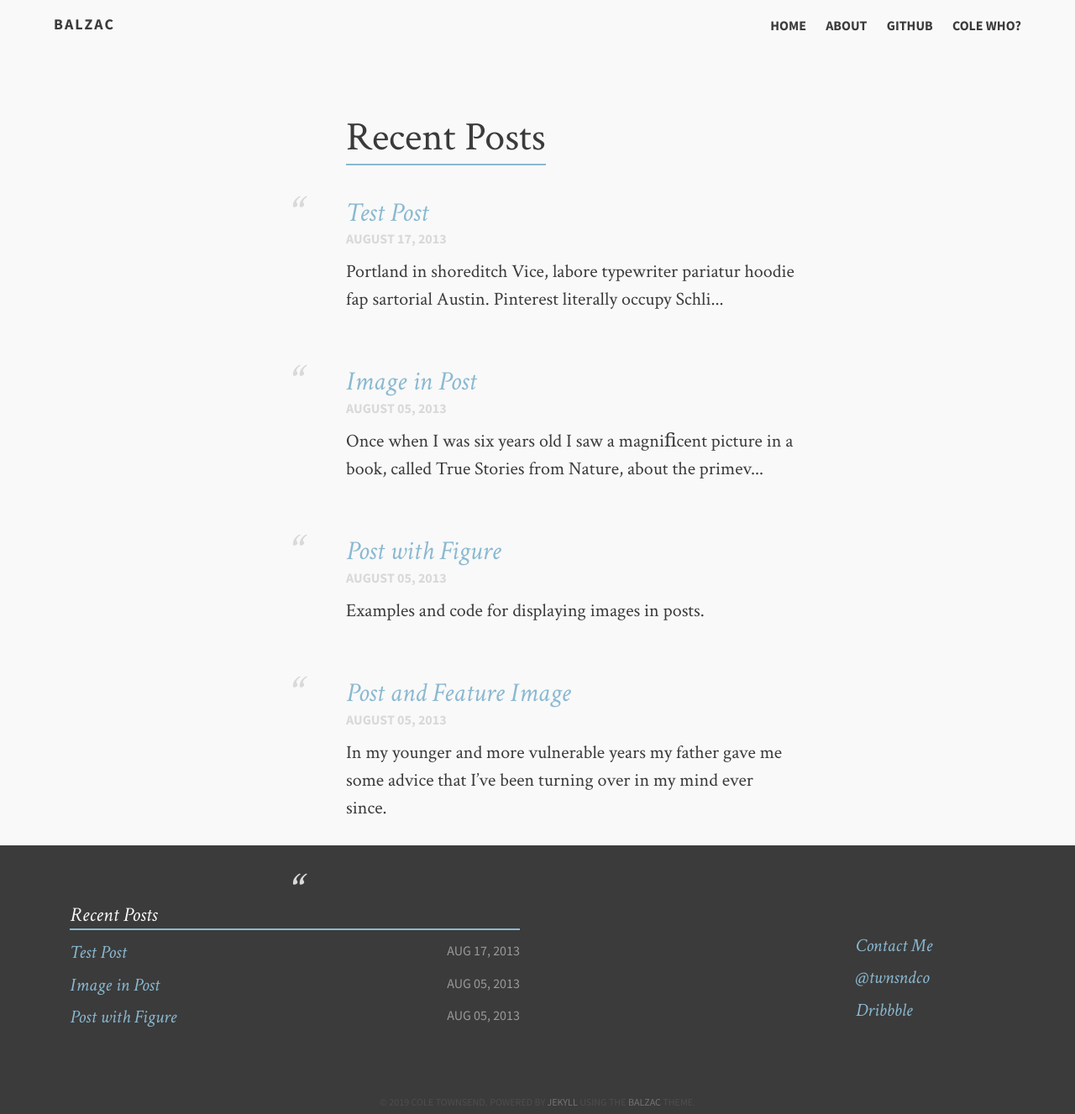
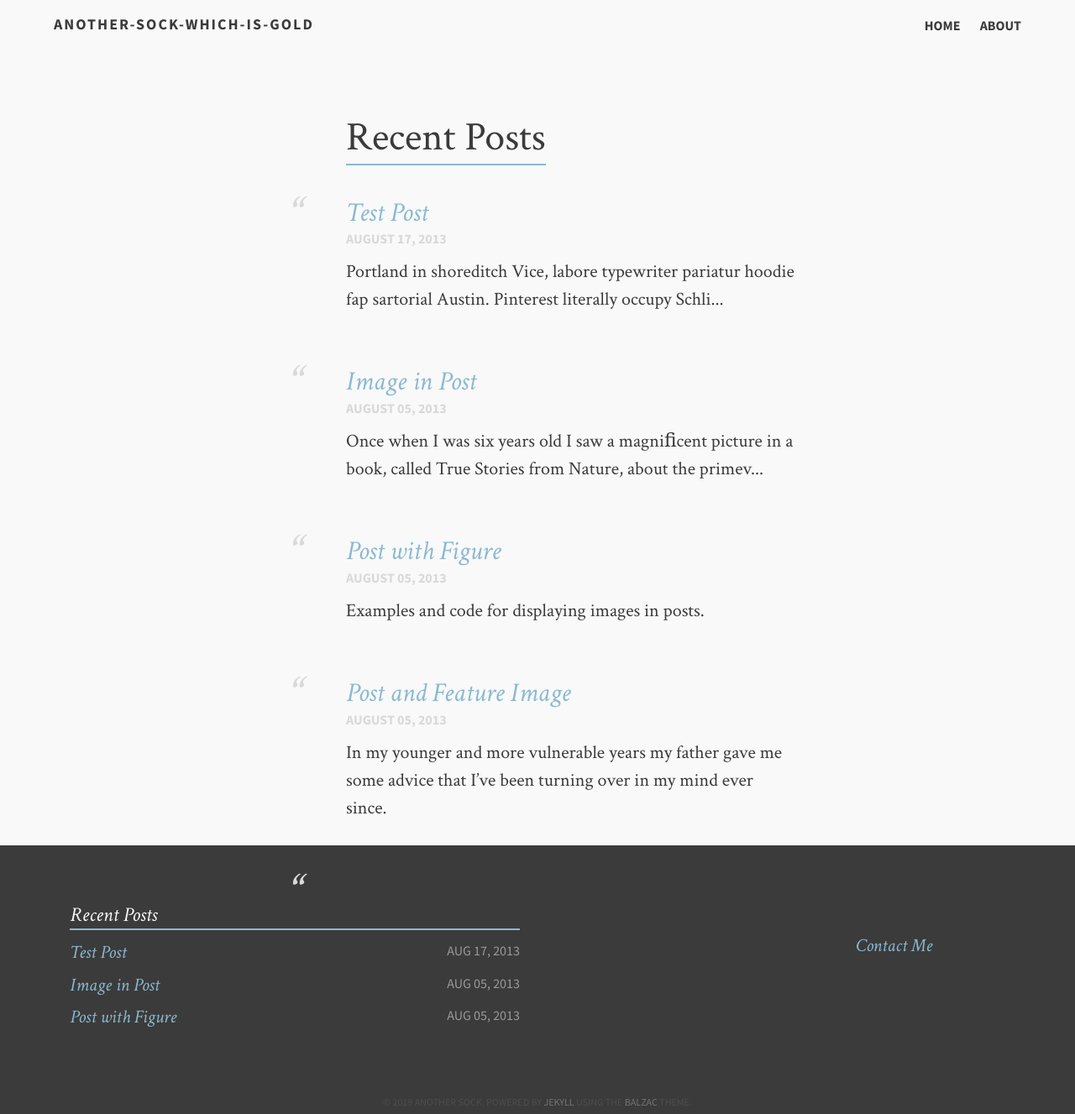
Before and after one commit to another-sock-which-is-gold/another-sock-which-is-gold.github.io, a Jekyll site: the page built from index.md, in a window 1280 px wide. Shown: the whole page at 84% size. Built offline with Jekyll 4.4.1, drawn with Linux system fonts in a browser that asks for light colours.

Commit message:
Some changes to config.yml

```diff
--- a/_config.yml
+++ b/_config.yml
@@ -1,20 +1,20 @@
-title:            Balzac
-tagline:          A beautiful theme.
-description:      Describe your website.
-canonical: http://jekyll.gtat.me
+title:            another-sock-which-is-gold
+tagline:          (but it's tough to wash it)
+description:      It's just a sample site to try stuff out
+canonical:        another-sock-which-is-gold.github.io
 
 # Owner/author information
 owner:
-  name:           Cole Townsend
+  name:           Another Sock
   avatar:         avatar.png
-  bio:            "Aesthete & Athlete"
-  email:          cole@coletownsend.com
-  twitter:        twnsndco
-  github:         coletownsend
-  instagram:      ctrunsthis
-  dribbble:       coletownsend
-  disqus:         balzac
-  location:       "Buffalo, NY"
+  bio:            "I'M A GOLD SOCK WHAT ELSE DO YOU WANT"
+  email:          another-sock-which-is-gold@yandex.com
+  #  twitter:        twnsndco
+  #  github:         coletownsend
+  #  instagram:      ctrunsthis
+  #  dribbble:       coletownsend
+  #  disqus:         balzac
+  #  location:       "Buffalo, NY"
   # Plug in your disqus shortname!
 
 tools:
@@ -30,12 +30,6 @@ opengraph:
 links:
   - title: About
     url: /about
-  - title: Github
-    url: https://github.com/ColeTownsend/Balzac-for-Jekyll
-    external: true
-  - title: Cole Who?
-    url: http://coletownsend.com
-    external: true
 
 # http://en.wikipedia.org/wiki/List_of_tz_database_time_zones
 timezone:    America/New_York
```
